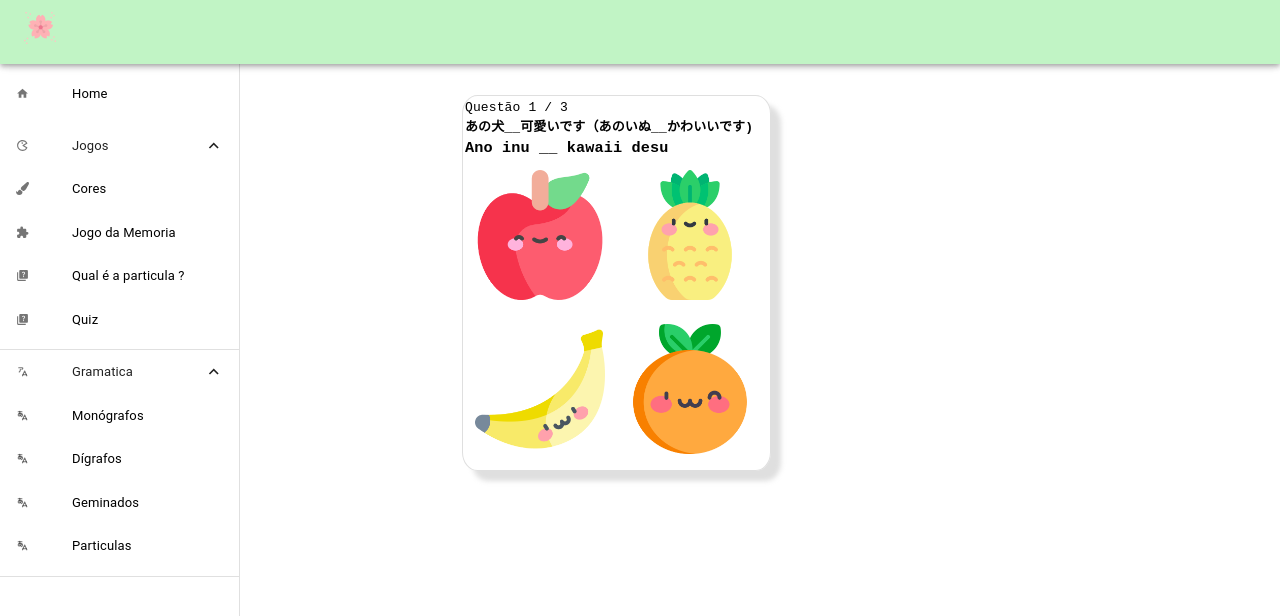
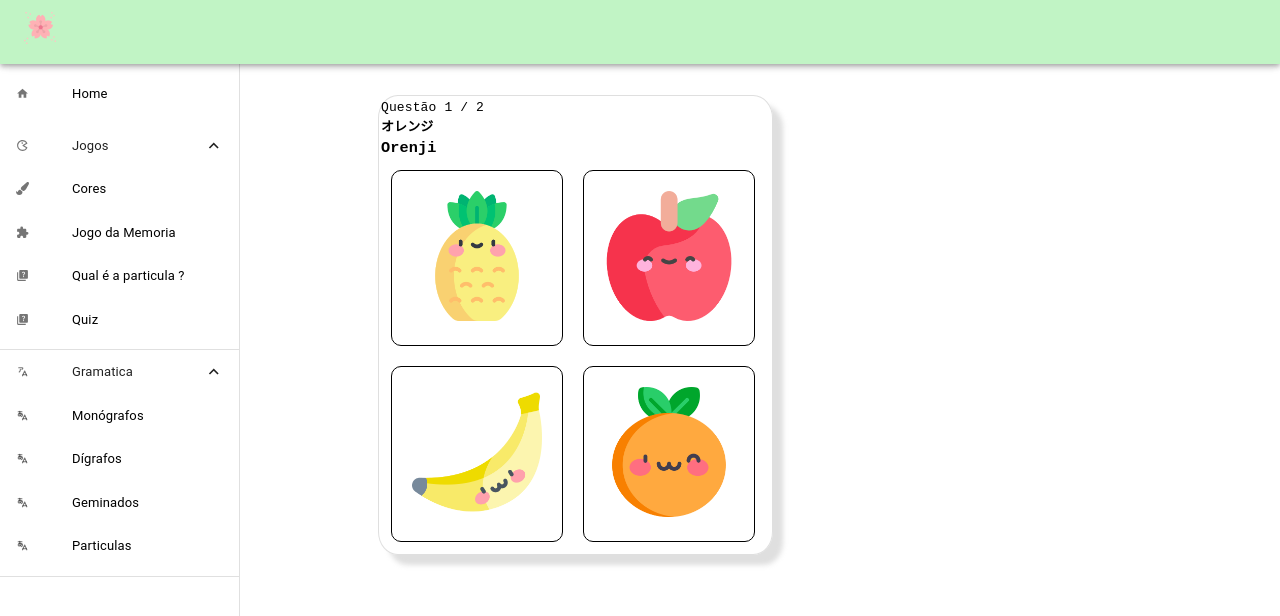
Before and after one commit to deborafsm/nihongo-san, a React (Create React App) app in the folder my-app/: page /quiz-game in a window 1280 px wide. Shown: the top 616 px of the page. Built offline with nearby package versions, Linux system fonts and the light colour scheme.

Commit message:
update: random figures

```diff
--- a/my-app/src/components/Questions/QuizGame.jsx
+++ b/my-app/src/components/Questions/QuizGame.jsx
@@ -3,6 +3,7 @@ import style from "./style-quiz.css";
 import img from "../../img/cong.gif";
 import { SideData } from "./quiz";
 const questoes = SideData;
+console.log(questoes);
 function QuestionGame() {
   // Mostra Score do jogo
   const [mostraScore, setMostraScore] = useState(false);
@@ -57,9 +58,13 @@ function QuestionGame() {
                 <h3>{questoes[questaoAtual].questText}</h3>
               </div>
               <div className="question-resp-icon">
-                {questoes[questaoAtual].opcoesQuest.map((opcaoQuest, index) => (
+                {questoes[questaoAtual].opcoesQuest
+                  .sort(() => Math.random() - 0.5)
+                  .map((opcaoQuest, index) => (
                     <button
-                    onClick={() => handleRespostaQuestao(opcaoQuest.isCorrect)}
+                      onClick={() =>
+                        handleRespostaQuestao(opcaoQuest.isCorrect)
+                      }
                       key={index}
                     >
                       {opcaoQuest.respQuest}
--- a/my-app/src/components/Questions/quiz.jsx
+++ b/my-app/src/components/Questions/quiz.jsx
@@ -6,14 +6,14 @@ import abacaxi from "../../img/abacaxi _smle.png";
 import banana from "../../img/banana_smle.png";
 import laranja from "../../img/laranja_smle.png";
 export const SideData = [
-    {
-        questTextHira: "あの犬__可愛いです（あのいぬ__かわいいです)",
-    questText: " Ano inu __ kawaii desu",
-    questTraducao: "Aquele cachorro é fofinho",
+  {
+    questTextHira: "オレンジ",
+    questText: " Orenji",
+    questTraducao: "Laranja",
     opcoesQuest: [
       {
         respQuest: <img src={maca} alt="" style={{ width: "130px" }} />,
-        isCorrect: true,
+        isCorrect: false,
       },
       {
         respQuest: <img src={abacaxi} alt="" style={{ width: "130px" }} />,
@@ -25,28 +25,32 @@ export const SideData = [
       },
       {
         respQuest: <img src={laranja} alt="" style={{ width: "130px" }} />,
-        isCorrect: false,
+        isCorrect: true,
       },
     ],
   },
   {
-    questTextHira: "誕生日__いつですか？（たんじょうび__いつですか",
-    questText: "Tanjoubi __ itsu desuka",
-    questTraducao: "Quando que é a data de aniversário?",
+    questTextHira: "くず",
+    questText: " Kuzu",
+    questTraducao: "Maça",
     opcoesQuest: [
-      { respQuest: "Wa は", isCorrect: true },
-      { respQuest: "Mo も", isCorrect: false },
-      { respQuest: "Ga が", isCorrect: false },
+
+      {
+        respQuest: <img src={laranja} alt="" style={{ width: "130px" }} />,
+        isCorrect: false,
+      },
+      {
+        respQuest: <img src={abacaxi} alt="" style={{ width: "130px" }} />,
+        isCorrect: false,
+      },
+      {
+        respQuest: <img src={banana} alt="" style={{ width: "130px" }} />,
+        isCorrect: false,
+      },
+      {
+        respQuest: <img src={maca} alt="" style={{ width: "130px" }} />,
+        isCorrect: true,
+      },
     ],
-  },
-  {
-    questTextHira: "これ __ いくらですか？",
-    questText: "Kore __ ikura desuka",
-    questTraducao: "Quanto é isto?",
-    opcoesQuest: [
-      { respQuest: "Wa は", isCorrect: true },
-      { respQuest: "Mo も", isCorrect: false },
-      { respQuest: "Ga が", isCorrect: false },
-    ],
-  },
+  }
 ];
--- a/my-app/src/components/Questions/style-quiz.css
+++ b/my-app/src/components/Questions/style-quiz.css
@@ -21,4 +21,7 @@
   cursor: pointer;
   background-color: rgba(43, 43, 43, 0);
   margin: 10px;
+  border: 1px solid black;
+  border-radius: 10px;
+  padding: 20px;
 }
```
Lines whose indentation alone changed are shown as unchanged.
